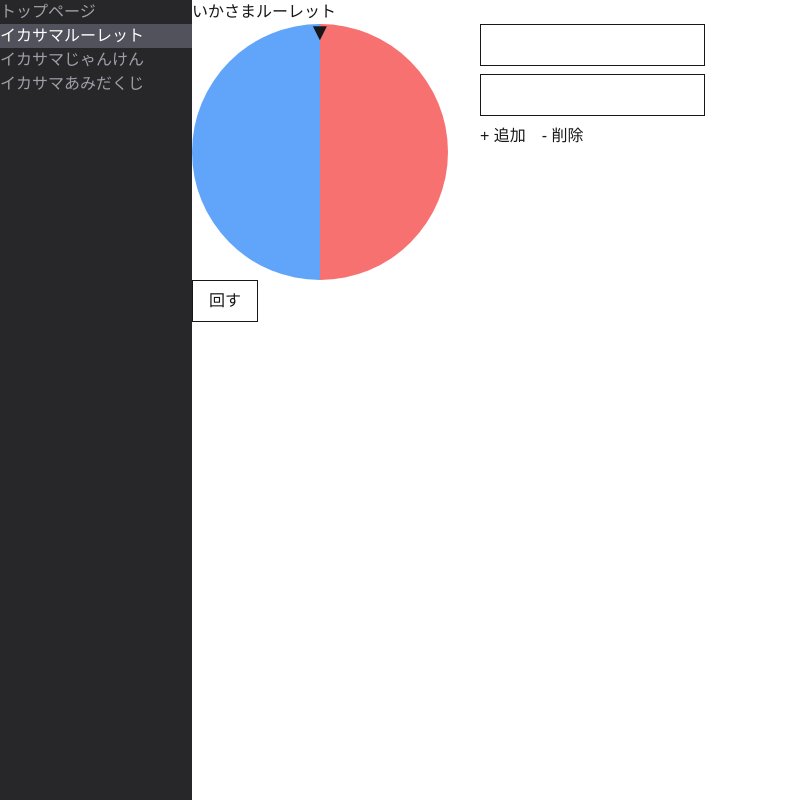
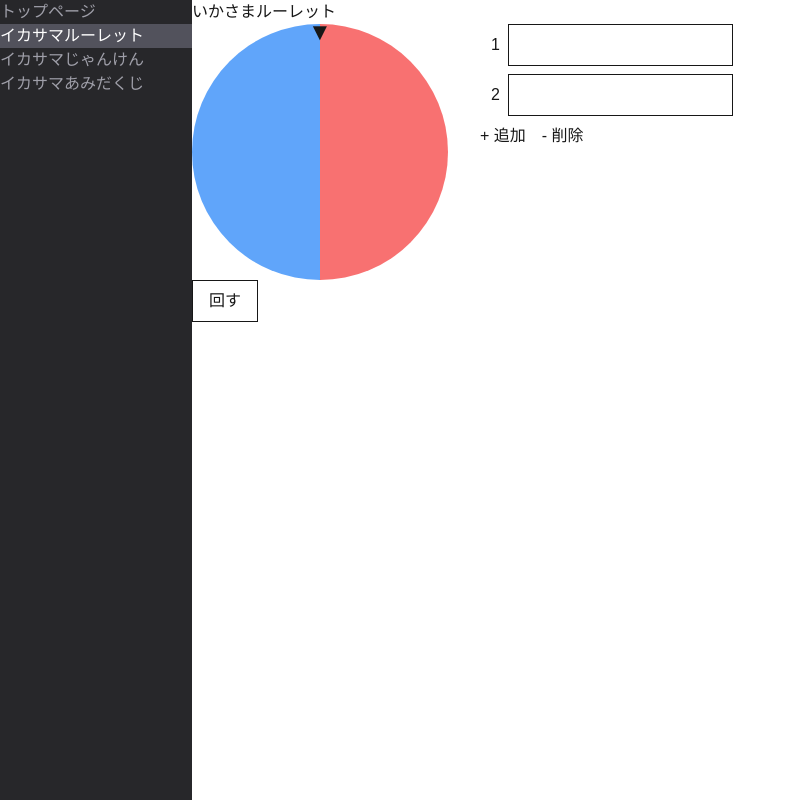
Before and after one commit to MiyazakiTakumi-724/cheating_game, a Next.js app: page /roulette in a window 1280 px wide. Shown: the whole page, without its empty margins (0-796 px from the left). Built offline with nearby package versions, Linux system fonts and the light colour scheme.

Commit message:
add inputbox number

```diff
--- a/app/roulette/page.tsx
+++ b/app/roulette/page.tsx
@@ -7,6 +7,7 @@ import { computeRotation } from "@/lib/roulette";
 export default function RoulettePage() {
     const [items, setItems] = useState(["", ""]);
     const [rotation, setRotation] = useState(0);
+    const [isOpen, setIsOpen] = useState(false);
 
     const handleAdd = () => {
         if (items.length >= 8) return;
@@ -31,7 +32,8 @@ export default function RoulettePage() {
 
     return (
         <div>
-            <h1>いかさまルーレット</h1>
+            <h1 onClick={() => setIsOpen(true)}>いかさまルーレット</h1>
+            {isOpen && (<div></div>)}
             <div className="flex gap-8">
                 <div className="relative">
                     <div className="absolute left-1/2 -top-2 -translate-x-1/2 text-2xl z-10">
@@ -41,12 +43,14 @@ export default function RoulettePage() {
                 </div>
                 <div className="flex flex-col gap-2">
                     {items.map((item, index) => (
-                        <input
-                            key={index}
-                            value={item}
-                            onChange={(e) => handleChange(index, e.target.value)}
-                            className="border p-2"
-                        />
+                        <div key={index} className="flex items-center gap-2">
+                            <span className="w-5 text-right">{index + 1}</span>
+                            <input
+                                value={item}
+                                onChange={(e) => handleChange(index, e.target.value)}
+                                className="border p-2"
+                            />
+                        </div>
                     ))}
                     <div className="flex gap-4">
                         <button onClick={handleAdd}>
```
